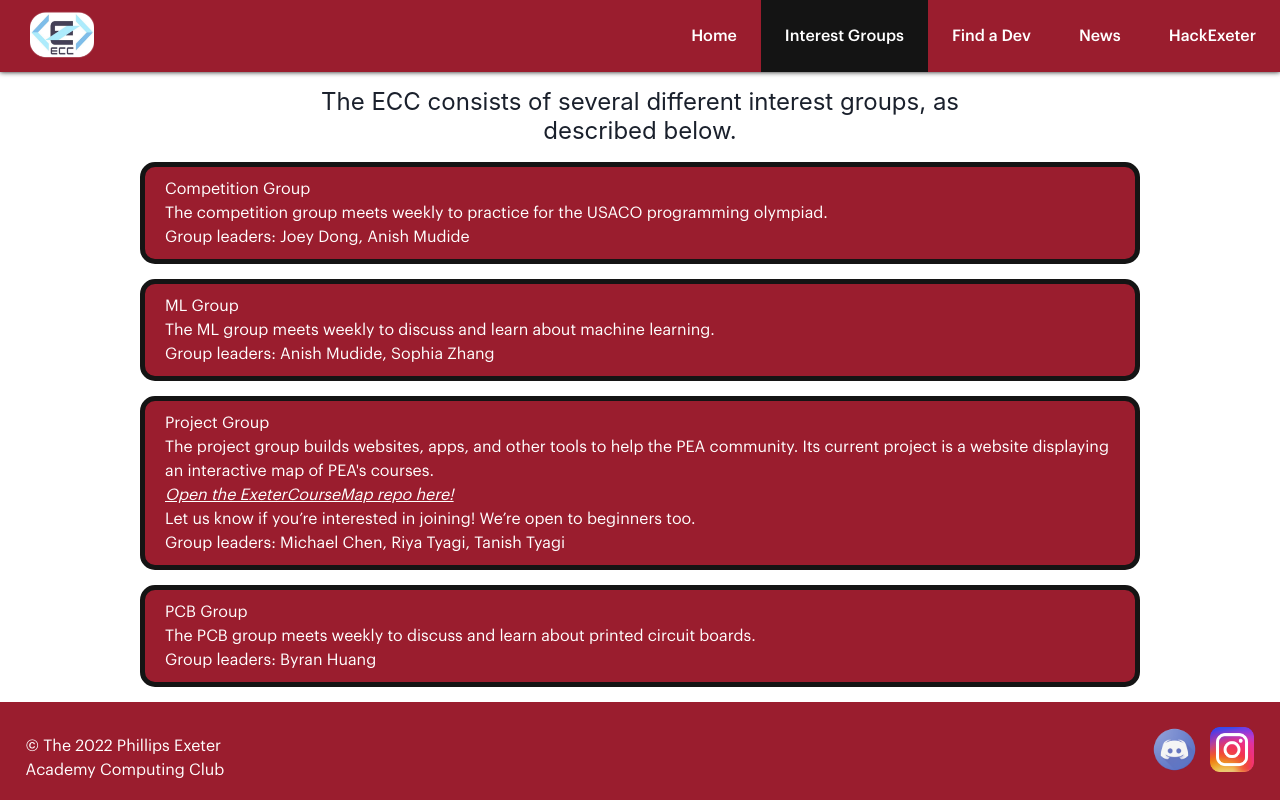
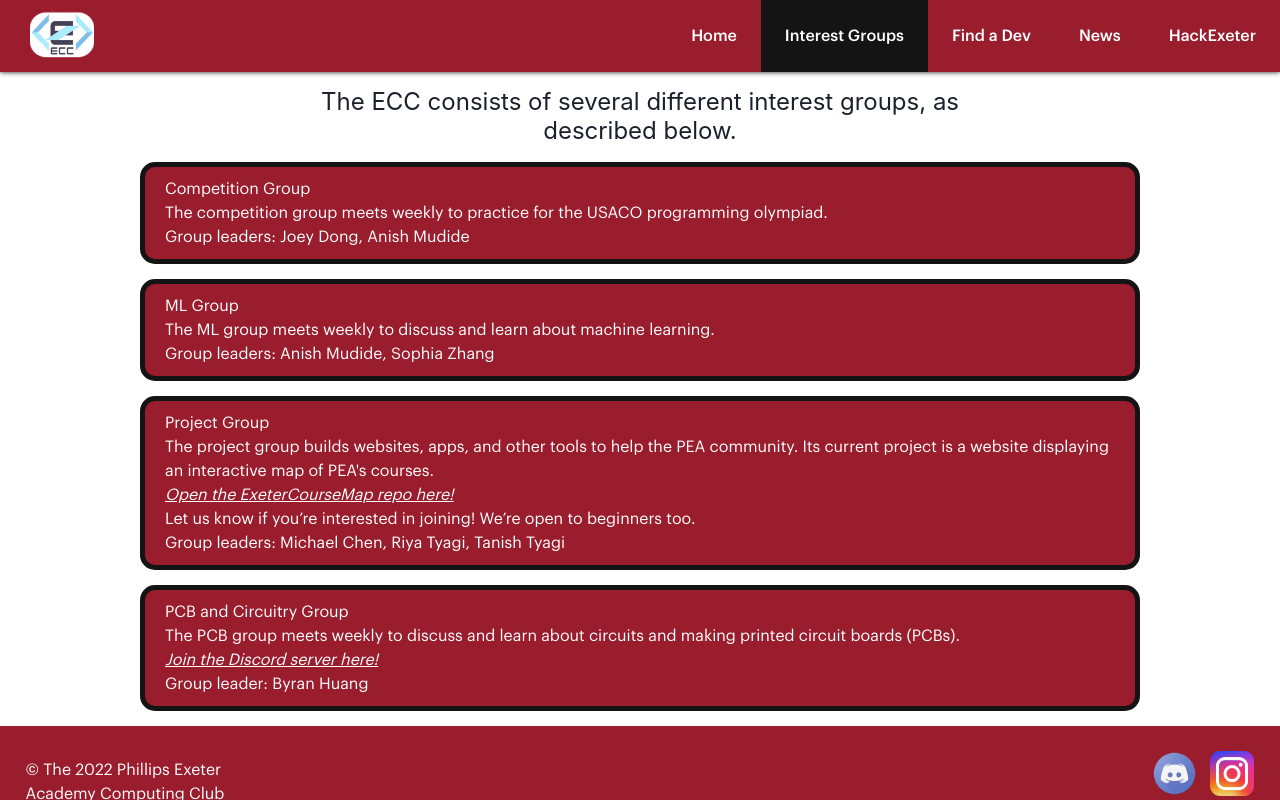
Before and after one commit to mycoalchen/New-ECC-Website, a React (Create React App) app: page /interestgroups in a window 1280 px wide. Built offline with nearby package versions, Linux system fonts and the light colour scheme.

Commit message:
Changed description of the PCB and Circuitry Group

```diff
--- a/src/pages/InterestGroups.jsx
+++ b/src/pages/InterestGroups.jsx
@@ -51,9 +51,17 @@ function InterestGroups() {
         <p>Group leaders: Michael Chen, Riya Tyagi, Tanish Tyagi</p>
       </div>
       <div className="interest-group-card">
-        <h1 className="interest-group-card-header">PCB Group</h1>
-        <p>The PCB group meets weekly to discuss and learn about printed circuit boards.</p>
-        <p>Group leaders: Byran Huang</p>
+        <h1 className="interest-group-card-header">PCB and Circuitry Group</h1>
+        <p>The PCB group meets weekly to discuss and learn about circuits and making printed circuit boards (PCBs).</p>
+        <a
+          href="https://discord.gg/5PapcqEKkV"
+          target="_blank"
+          className="interest-group-link"
+          rel="noreferrer"
+        >
+          Join the Discord server here!
+        </a>
+        <p>Group leader: Byran Huang</p>
       </div>
       <Footer />
     </div>
```
